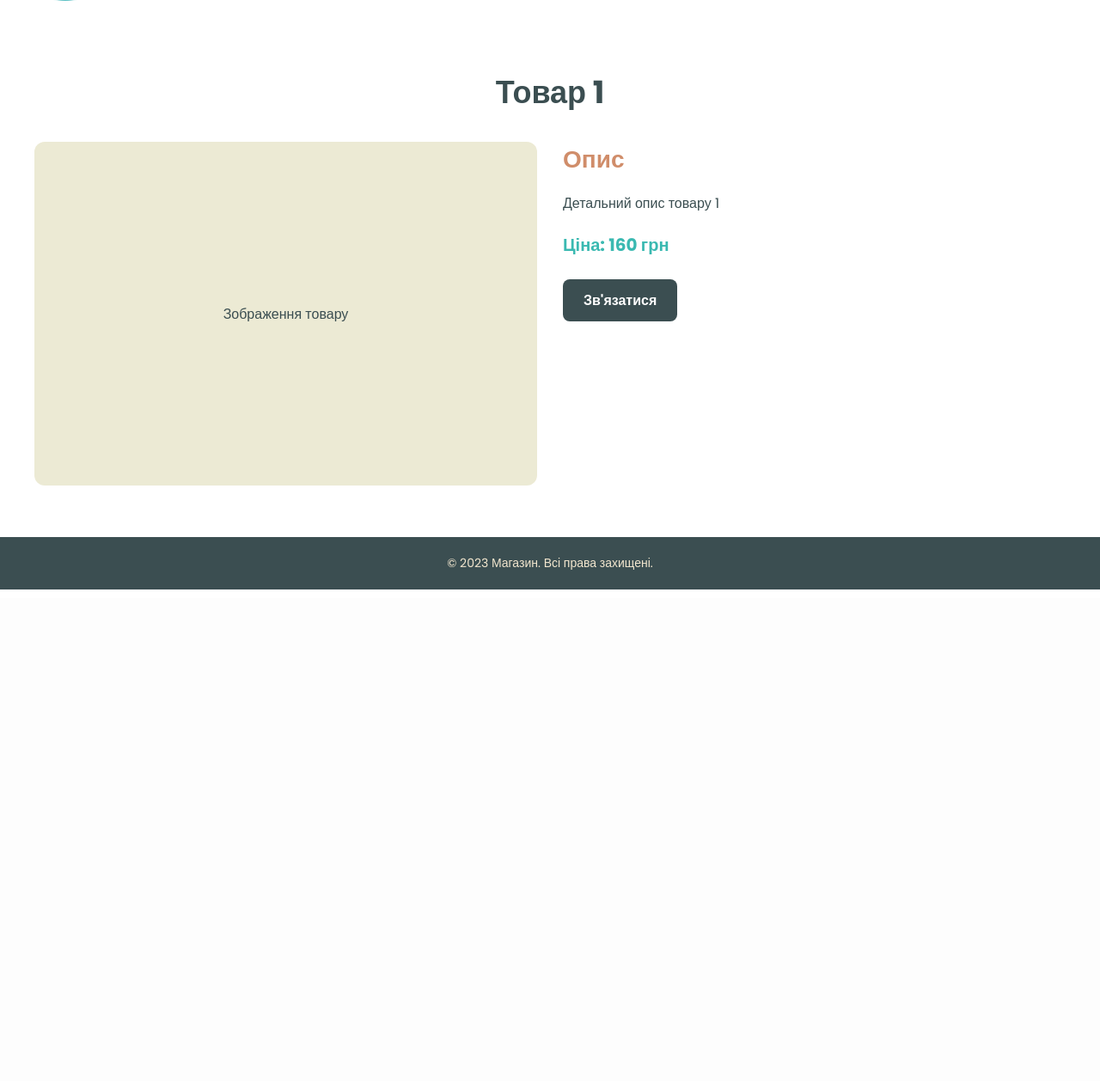
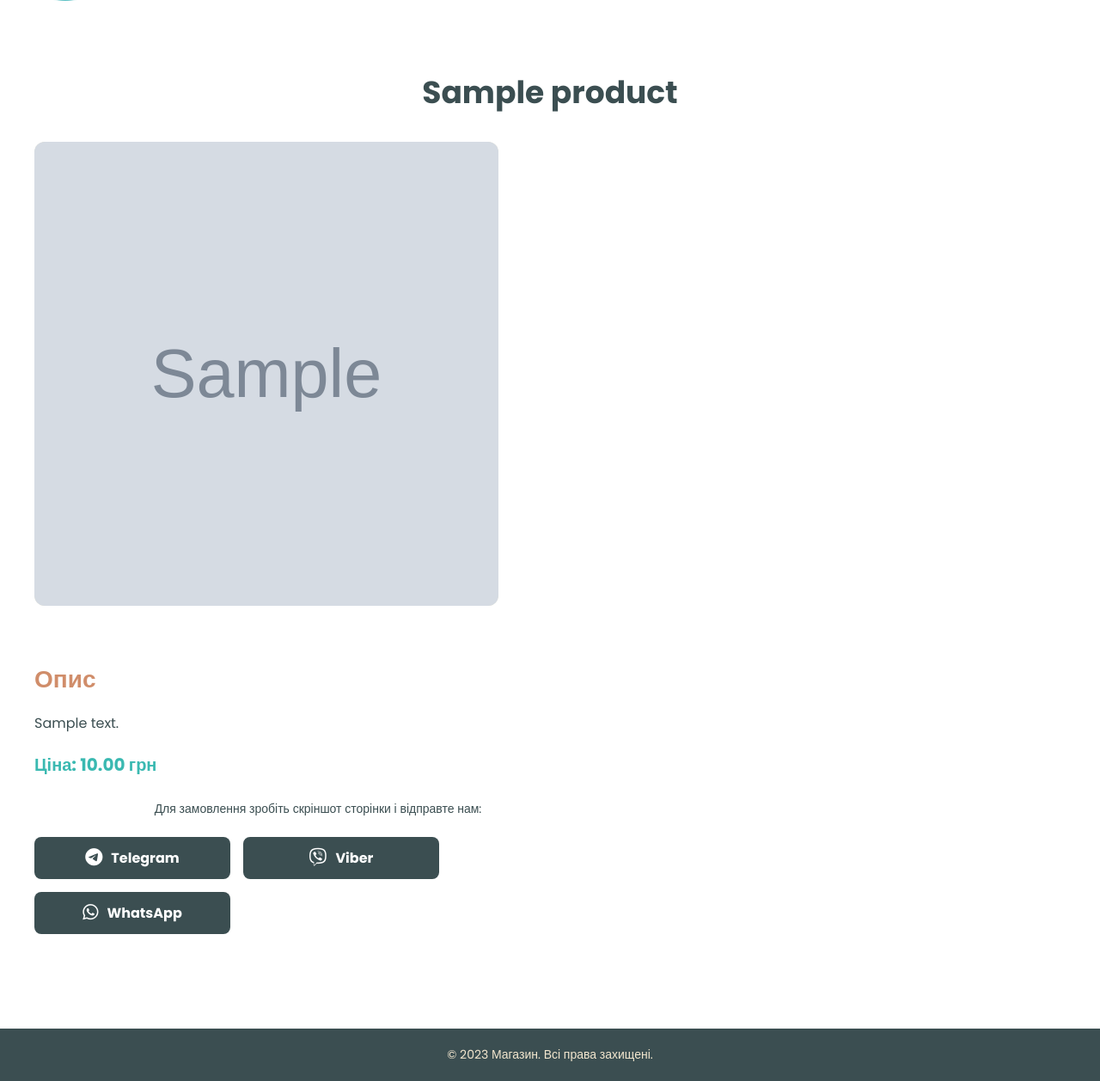
Before and after one commit to BonisOleg/Pulvas_store, a Django app: page /product/1/ in a window 1280 px wide. Shown: the part 104-1362 px from the top of the page at 86% size. Before the commit the page ends 790 px from the top, so only its background shows below. Run offline with Django 4.2, Linux system fonts and the light colour scheme; tables that the repository leaves empty hold one stand-in row (values such as "Sample post"); grey boxes marked "Sample" are stand-in pictures.

Commit message:
Додано логіку карток товару майже ідеальна наявність і головна сторінка оновлено додавання товарів

```diff
--- a/shop/static/shop/styles.css
+++ b/shop/static/shop/styles.css
@@ -369,12 +369,15 @@ footer p {
     /* Адаптивна сітка */
     gap: 30px;
     /* Відстань між картками */
+    justify-content: center;
+    justify-items: center;
 }
 
 .product-card {
     border-radius: 16px;
     padding: 24px;
     transition: transform 0.4s ease, box-shadow 0.4s ease;
+    text-align: center;
 }
 
 .product-card:hover {
@@ -383,11 +386,23 @@ footer p {
 }
 
 .product-card .product-image-placeholder {
-    height: 150px;
+    height: 390px;
     border-radius: 8px;
     margin-bottom: 16px;
     background-color: rgba(0, 0, 0, 0.05);
-    /* Легкий оверлей для плейсхолдера */
+    display: block;
+    margin-left: auto;
+    margin-right: auto;
+    overflow: hidden;
+}
+
+/* Стиль для самого зображення всередині плейсхолдера картки */
+.product-card .product-image-placeholder img {
+    display: block;
+    width: 100%;
+    height: 100%;
+    object-fit: cover;
+    border-radius: inherit;
 }
 
 /* Фонові кольори для карток */
@@ -1502,42 +1517,32 @@ img.about-image-placeholder {
 /* === Product Detail Page === */
 .product-detail-layout {
     display: flex;
-    gap: 30px;
+    gap: 50px;
     margin-top: 30px;
     flex-wrap: wrap;
     /* Додаємо wrap для адаптивності */
 }
 
 .product-detail-column {
-    flex: 1;
+    /* flex: 1;  ВИДАЛЕНО: Замість цього використовуємо flex-basis/max-width */
     min-width: 280px;
     /* Мінімальна ширина для колонки на маленьких екранах */
 }
 
-.product-detail-image-placeholder {
-    height: 400px;
-    background-color: var(--color-accent-3);
-    /* Використовуємо колір з палітри */
-    border-radius: 12px;
-    /* Трохи більше заокруглення */
-    display: flex;
-    align-items: center;
-    justify-content: center;
-    overflow: hidden;
-    /* Щоб зображення не вилазило */
-    color: var(--color-dark);
-    /* Колір тексту плейсхолдера */
-    font-size: var(--text-md);
-}
-
-.product-detail-image-placeholder img {
-    display: block;
-    width: 100%;
-    height: 100%;
-    object-fit: cover;
-    /* Масштабуємо зображення, зберігаючи пропорції */
-}
-
+/* Нові правила для ширини колонок */
+.product-gallery-column {
+    flex: 1 1 45%;
+    /* Дозволяє зменшуватись, базовий розмір 45% */
+    max-width: 45%;
+}
+
+.product-info-column {
+    flex: 1 1 55%;
+    /* Дозволяє зменшуватись, базовий розмір 55% */
+    max-width: 55%;
+}
+
+/* Замінюємо стилі для заголовка h1 на сторінці деталей товару */
 .product-detail-column h2 {
     /* Стиль для заголовка "Опис" */
     font-size: var(--text-xl);
@@ -1570,17 +1575,102 @@ img.about-image-placeholder {
     /* Додаємо відступ для контейнера кнопок */
 }
 
-/* Адаптивність для сторінки деталей */
+/* --- Галерея на сторінці деталей товару --- */
+.product-main-image {
+    /* Контейнер для головного фото */
+    position: relative;
+    width: 100%;
+    aspect-ratio: 1 / 1;
+    /* Робимо контейнер квадратним, можна змінити */
+    background-color: var(--color-accent-3);
+    /* Фон, якщо немає фото */
+    border-radius: 12px;
+    overflow: hidden;
+    margin-bottom: 15px;
+    /* Відступ до мініатюр */
+    display: flex;
+    /* Для центрування плейсхолдера, якщо фото немає */
+    align-items: center;
+    justify-content: center;
+}
+
+.product-main-image img {
+    display: block;
+    width: 100%;
+    height: 100%;
+    object-fit: cover;
+    /* Або contain */
+}
+
+.product-thumbnails {
+    /* Контейнер для мініатюр */
+    display: flex;
+    flex-wrap: wrap;
+    /* Дозволяємо переноситись */
+    gap: 10px;
+    /* Відступ між мініатюрами */
+    justify-content: center;
+    /* Центруємо мініатюри */
+}
+
+.thumbnail-item {
+    /* Контейнер однієї мініатюри */
+    width: 70px;
+    /* Фіксована ширина мініатюри */
+    height: 70px;
+    /* Фіксована висота мініатюри */
+    border: 2px solid transparent;
+    /* Рамка для виділення активної */
+    border-radius: 8px;
+    overflow: hidden;
+    cursor: pointer;
+    transition: border-color 0.3s ease, transform 0.3s ease;
+}
+
+.thumbnail-item:hover {
+    transform: scale(1.05);
+    /* Збільшення при наведенні */
+}
+
+.thumbnail-item.active {
+    border-color: var(--color-primary);
+    /* Виділяємо активну мініатюру */
+}
+
+.thumbnail-item img {
+    display: block;
+    width: 100%;
+    height: 100%;
+    object-fit: cover;
+}
+
+/* Адаптивність для сторінки деталей (включаючи галерею) */
 @media (max-width: 768px) {
     .product-detail-layout {
         gap: 20px;
-        /* Зменшуємо відступ на мобільних */
         margin-top: 20px;
     }
 
-    .product-detail-image-placeholder {
-        height: 300px;
-        /* Зменшуємо висоту зображення */
+    /* На мобільних повертаємо колонкам можливість займати всю ширину */
+    .product-gallery-column,
+    .product-info-column {
+        flex-basis: 100%;
+        max-width: 100%;
+    }
+
+    .product-detail-image-placeholder,
+    /* Розмір старого плейсхолдера */
+    .product-main-image {
+        /* Розмір нового контейнера */
+        height: auto;
+        /* Забираємо фіксовану висоту */
+        aspect-ratio: 4 / 3;
+        /* Встановлюємо співвідношення сторін */
+    }
+
+    .thumbnail-item {
+        width: 60px;
+        height: 60px;
     }
 
     .product-detail-column h2 {
@@ -1592,3 +1682,21 @@ img.about-image-placeholder {
         margin-bottom: 20px;
     }
 }
+
+/* === Нові стилі для сторінки деталей товару === */
+
+.order-instruction {
+    margin-bottom: 15px;
+    /* ЗБІЛЬШЕНО (було 10px) */
+    font-size: var(--text-sm);
+    text-align: center;
+    color: var(--color-dark);
+    /* Додамо колір на всяк випадок */
+}
+
+/* Модифікатор для вирівнювання кнопок по лівому краю в product_detail */
+.quick-contact-buttons.align-start {
+    justify-content: flex-start;
+    gap: 15px;
+    /* ДОДАНО: Відступ між кнопками */
+}
--- a/shop/templates/shop/availability/availability.html
+++ b/shop/templates/shop/availability/availability.html
@@ -76,12 +76,6 @@
     </div>
     {# --- Кінець модального вікна фільтрів --- #}
 
-    {# --- Коментар про відображення активних фільтрів --- #}
-    {# {% if selected_season or selected_gender or selected_price_min or selected_price_max %}
-    ... (закоментований блок) ...
-    {% endif %} #}
-
-
     {# Сітка товарів #}
     {% if products %}
     <div class="product-grid mb-40">
--- a/shop/templates/shop/products/product_detail.html
+++ b/shop/templates/shop/products/product_detail.html
@@ -1,29 +1,79 @@
 {% extends 'shop/base.html' %}
+{% load static %}
 
 {% block content %}
 <div class="container contact-page-padding">
     <h1 class="section-title">{{ product.name }}</h1>
 
     <div class="product-detail-layout">
-        <div class="product-detail-column">
-            <div class="product-detail-image-placeholder">
-                {% if product.image %}
-                <img src="{{ product.image.url }}" alt="{{ product.name }}">
+        <div class="product-detail-column product-gallery-column">
+            <div class="product-main-image">
+                {% with main_image=product.get_main_image %}
+                {% if main_image and main_image.image %}
+                <img id="mainProductImage" src="{{ main_image.image.url }}" alt="{{ product.name }} - Головне фото">
                 {% else %}
-                <span>Зображення товару</span>
+                <div class="product-detail-image-placeholder"><span>Фото відсутнє</span></div>
                 {% endif %}
+                {% endwith %}
             </div>
+
+            {% if product_images|length > 1 %}
+            <div class="product-thumbnails">
+                {% for img_obj in product_images %}
+                {% if img_obj.image %}
+                <div class="thumbnail-item {% if img_obj.is_main %}active{% endif %}">
+                    <img src="{{ img_obj.image.url }}" alt="{{ product.name }} - фото {{ forloop.counter }}"
+                        onclick="changeMainImage('{{ img_obj.image.url }}', this)">
+                </div>
+                {% endif %}
+                {% endfor %}
+            </div>
+            {% endif %}
         </div>
-        <div class="product-detail-column">
+
+        <div class="product-detail-column product-info-column">
             <h2>Опис</h2>
             <p>{{ product.description }}</p>
             <h3 class="product-detail-price">Ціна: {{ product.price }} грн</h3>
+
             <div class="product-detail-actions">
-                <a href="{% url 'shop:contact' %}" class="btn-primary">Зв'язатися</a>
-                {# <a href="#" class="btn-secondary">Схожі товари</a> #}
+                <p class="order-instruction">
+                    Для замовлення зробіть скріншот сторінки і відправте нам:
+                </p>
+                <div class="quick-contact-buttons align-start">
+                    <a href="https://t.me/DanaAfanasenko" target="_blank" class="btn-primary btn-contact btn-telegram">
+                        <i class="fab fa-telegram-plane"></i>
+                        <span>Telegram</span>
+                    </a>
+                    <a href="viber://chat?number=%2B380982709679" class="btn-primary btn-contact btn-viber">
+                        <i class="fab fa-viber"></i>
+                        <span>Viber</span>
+                    </a>
+                    <a href="https://wa.me/380982709679" target="_blank" class="btn-primary btn-contact btn-whatsapp">
+                        <i class="fab fa-whatsapp"></i>
+                        <span>WhatsApp</span>
+                    </a>
+                </div>
             </div>
         </div>
     </div>
 
 </div>
+
+<script>
+    function changeMainImage(newImageUrl, thumbnailElement) {
+        const mainImage = document.getElementById('mainProductImage');
+        if (mainImage) {
+            mainImage.src = newImageUrl;
+        }
+
+        const currentActive = document.querySelector('.thumbnail-item.active');
+        if (currentActive) {
+            currentActive.classList.remove('active');
+        }
+        if (thumbnailElement && thumbnailElement.parentElement.classList.contains('thumbnail-item')) {
+            thumbnailElement.parentElement.classList.add('active');
+        }
+    }
+</script>
 {% endblock %}
--- a/shop/views/products.py
+++ b/shop/views/products.py
@@ -1,19 +1,13 @@
 # products.py
 
-from django.shortcuts import render # Видалено get_object_or_404, поки не використовується
+from django.shortcuts import render, get_object_or_404 # Додано get_object_or_404
 from django.http import HttpRequest, HttpResponse
 from typing import List, Dict, Any
 from ..utils.card_utils import _assign_color_classes # Додано імпорт
+from ..models import Product, ProductImage # Додаємо ProductImage
 
-# Тестові дані (можна винести в окремий файл/сервіс пізніше)
-TEST_PRODUCTS_DATA: List[Dict[str, Any]] = [
-    {'id': 1, 'name': 'Товар 1', 'description': 'Опис товару 1', 'price': 150},
-    {'id': 2, 'name': 'Товар 2', 'description': 'Дуже довгий опис товару 2...', 'price': 250},
-    {'id': 3, 'name': 'Товар 3', 'description': 'Опис товару 3', 'price': 350},
-    {'id': 4, 'name': 'Товар 4', 'description': 'Опис товару 4', 'price': 160},
-    {'id': 5, 'name': 'Товар 5', 'description': 'Опис товару 5', 'price': 260},
-    {'id': 6, 'name': 'Товар 6', 'description': 'Опис товару 6', 'price': 360},
-]
+# Тестові дані більше не використовуються
+# TEST_PRODUCTS_DATA: List[Dict[str, Any]] = [...]
 
 # Функцію _assign_color_classes перенесено до shop/utils/card_utils.py
 # def _assign_color_classes(products: List[Dict[str, Any]], num_columns: int = 3) -> List[Dict[str, Any]]:
@@ -41,11 +35,13 @@ TEST_PRODUCTS_DATA: List[Dict[str, Any]] = [
 def product_list_view(request: HttpRequest) -> HttpResponse:
     """Відображає головну сторінку зі списком товарів.
 
-    Використовує тестові дані та призначає карткам кольори для візуалізації.
+    Отримує реальні товари з бази даних та призначає карткам кольори.
     """
-    # Копіюємо тестові дані, щоб не змінювати оригінал
-    products_data = [p.copy() for p in TEST_PRODUCTS_DATA]
-    products_with_color = _assign_color_classes(products_data) # Використовуємо імпортовану функцію
+    # Отримуємо доступні товари з бази даних, сортуємо за датою створення (новіші спочатку)
+    all_available_products = Product.objects.filter(available=True).order_by('-created')
+
+    # Призначаємо кольори карткам
+    products_with_color = _assign_color_classes(all_available_products) # Передаємо QuerySet
 
     context = {
         'products': products_with_color
@@ -53,17 +49,14 @@ def product_list_view(request: HttpRequest) -> HttpResponse:
     return render(request, 'shop/products/product_list.html', context)
 
 def product_detail_view(request: HttpRequest, product_id: int) -> HttpResponse:
-    """Відображає сторінку з детальною інформацією про товар (заглушка)."""
-    # TODO: Замінити на реальне отримання товару з бази даних
-    # product = get_object_or_404(Product, pk=product_id)
-    # Наразі використовуємо тестові дані
-    product = {
-        'id': product_id,
-        'name': f'Товар {product_id}',
-        'description': f'Детальний опис товару {product_id}',
-        'price': 150 + product_id * 10
-    }
+    """Відображає сторінку з детальною інформацією про товар та галереєю фото."""
+    product = get_object_or_404(Product, pk=product_id)
+    # Отримуємо всі зображення для цього товару, відсортовані за полем order
+    # .select_related('product') тут не потрібен, бо ми вже маємо product
+    product_images = product.images.all() # Використовуємо related_name='images'
+
     context = {
-        'product': product
+        'product': product,
+        'product_images': product_images # Додаємо список зображень у контекст
     }
     return render(request, 'shop/products/product_detail.html', context)
```
Also changed, not shown: shop/admin.py (+11 -3 lines), shop/models.py (+59 -13 lines), shop/templates/shop/includes/product_card.html (+10 -6 lines), shop/utils/card_utils.py (+24 -32 lines), shop/migrations/0004_remove_product_image_productimage.py (added).
